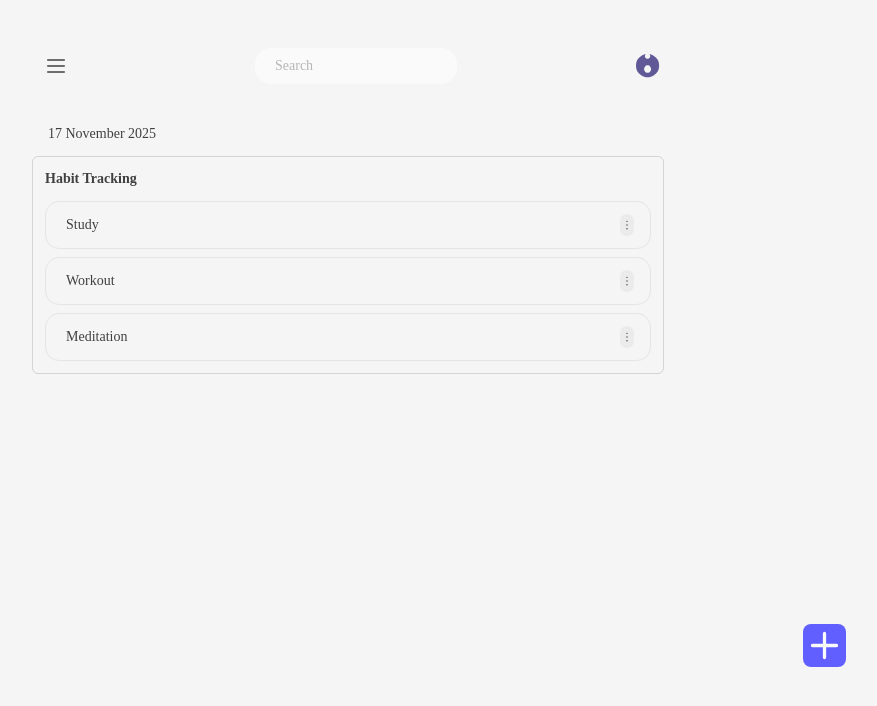
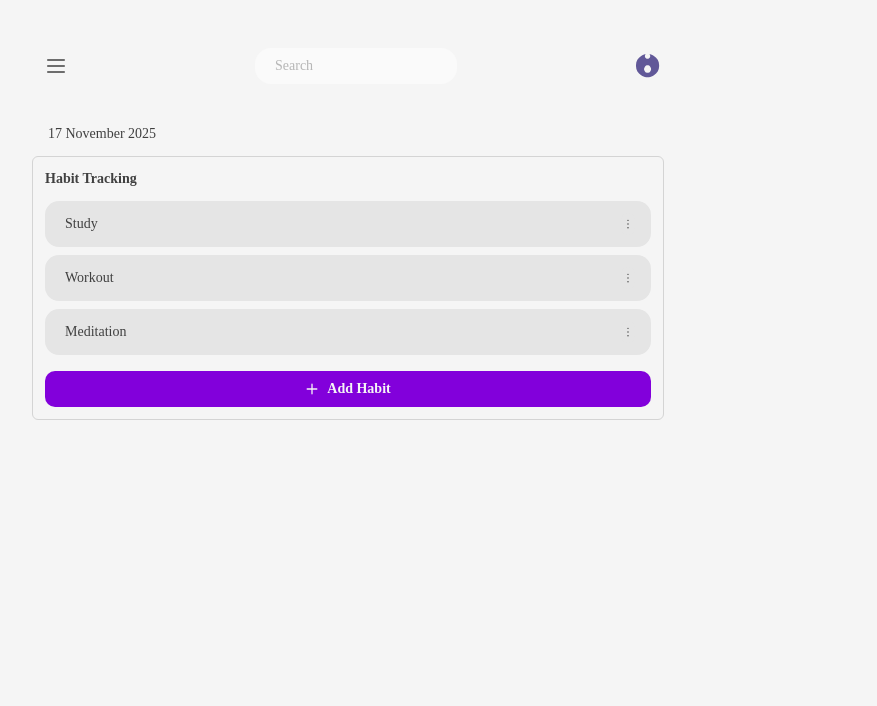
Before and after one commit to burhanudinrabbani666/task-management, a React (Vite) app: page / in a window 1280 px wide. Shown: the top 706 px of the page, without its empty margins (292-1169 px from the left). Built offline with nearby package versions, Linux system fonts and the light colour scheme.

Commit message:
feat : new habit button

```diff
--- a/src/app.tsx
+++ b/src/app.tsx
@@ -1,40 +1,12 @@
-// import { Tasks } from "./tasks";
+import "@fontsource-variable/inter";
 import { Navigation } from "./components/navigation";
 import { TaskTab } from "./components/task-tab";
-import "@fontsource-variable/inter";
-import {
-  DropdownMenu,
-  DropdownMenuContent,
-  DropdownMenuItem,
-  DropdownMenuLabel,
-  DropdownMenuSeparator,
-  DropdownMenuTrigger,
-} from "@/components/ui/dropdown-menu";
-import { PlusIcon } from "@phosphor-icons/react";
 
 export default function App() {
   return (
     <div className="flex max-w-2xl flex-col gap-10">
       <Navigation />
       <TaskTab />
-      <DropdownMenu>
-        <DropdownMenuTrigger className="fixed right-1/9 bottom-1/6 rounded-md bg-indigo-500 p-1 text-neutral-50 hover:bg-indigo-600">
-          <PlusIcon size={35} weight="bold" />
-        </DropdownMenuTrigger>
-        <DropdownMenuContent className="mr-4">
-          <DropdownMenuLabel className="">User Control panel</DropdownMenuLabel>
-          <DropdownMenuSeparator className="mx-1 bg-neutral-500" />
-          <DropdownMenuItem className="cursor-pointer hover:bg-neutral-400">
-            Quick Notes
-          </DropdownMenuItem>
-          <DropdownMenuItem className="cursor-pointer hover:bg-neutral-400">
-            Task Manager{" "}
-          </DropdownMenuItem>
-          <DropdownMenuItem className="cursor-pointer hover:bg-neutral-400">
-            Add Routine
-          </DropdownMenuItem>
-        </DropdownMenuContent>
-      </DropdownMenu>
     </div>
   );
 }
--- /dev/null
+++ b/src/components/add-habit.tsx
@@ -0,0 +1,15 @@
+// import { Tasks } from "./tasks";
+
+import { PlusIcon } from "@phosphor-icons/react";
+
+export function AddHabit() {
+  return (
+    <a
+      href="#"
+      className="flex w-full items-center justify-center gap-2 rounded-lg bg-purple-700 px-4 py-2 font-bold text-neutral-100"
+    >
+      <PlusIcon weight="bold" size={14} />
+      <span>Add Habit</span>
+    </a>
+  );
+}
--- a/src/components/habit-tracking.tsx
+++ b/src/components/habit-tracking.tsx
@@ -11,6 +11,7 @@ import {
   DotsThreeVerticalIcon,
 } from "@phosphor-icons/react";
 import { useState } from "react";
+import { AddHabit } from "./add-habit";
 
 const habitData = [
   { id: 1, title: "Study", isDone: false },
@@ -75,7 +76,7 @@ function HabitItem({
   return (
     <li
       onClick={toogleDone}
-      className={`flex items-center justify-between rounded-xl px-4 py-3 indent-1 ${isDoneValue ? "bg-green-300 transition duration-300" : "border border-neutral-200 transition duration-300"}`}
+      className={`flex items-center justify-between rounded-xl px-4 py-3 indent-1 ${isDoneValue ? "bg-green-300 transition duration-300" : "bg-neutral-200 transition duration-300"}`}
     >
       <span>{title}</span>
       <OverflowMenu id={HabitId} onDelete={onDelete} />
@@ -94,7 +95,7 @@ export default function Habits() {
   }
 
   return (
-    <div className="flex items-start justify-between gap-4 rounded-sm border border-neutral-300 p-3">
+    <div className="flex flex-col items-start justify-between gap-4 rounded-sm border border-neutral-300 p-3">
       <div className="flex w-full flex-col gap-1 rounded-sm">
         <h3 className="mb-2 font-semibold">Habit Tracking</h3>
         <ul className="flex flex-col gap-2">
@@ -109,6 +110,7 @@ export default function Habits() {
           ))}
         </ul>
       </div>
+      <AddHabit />
     </div>
   );
 }
```
